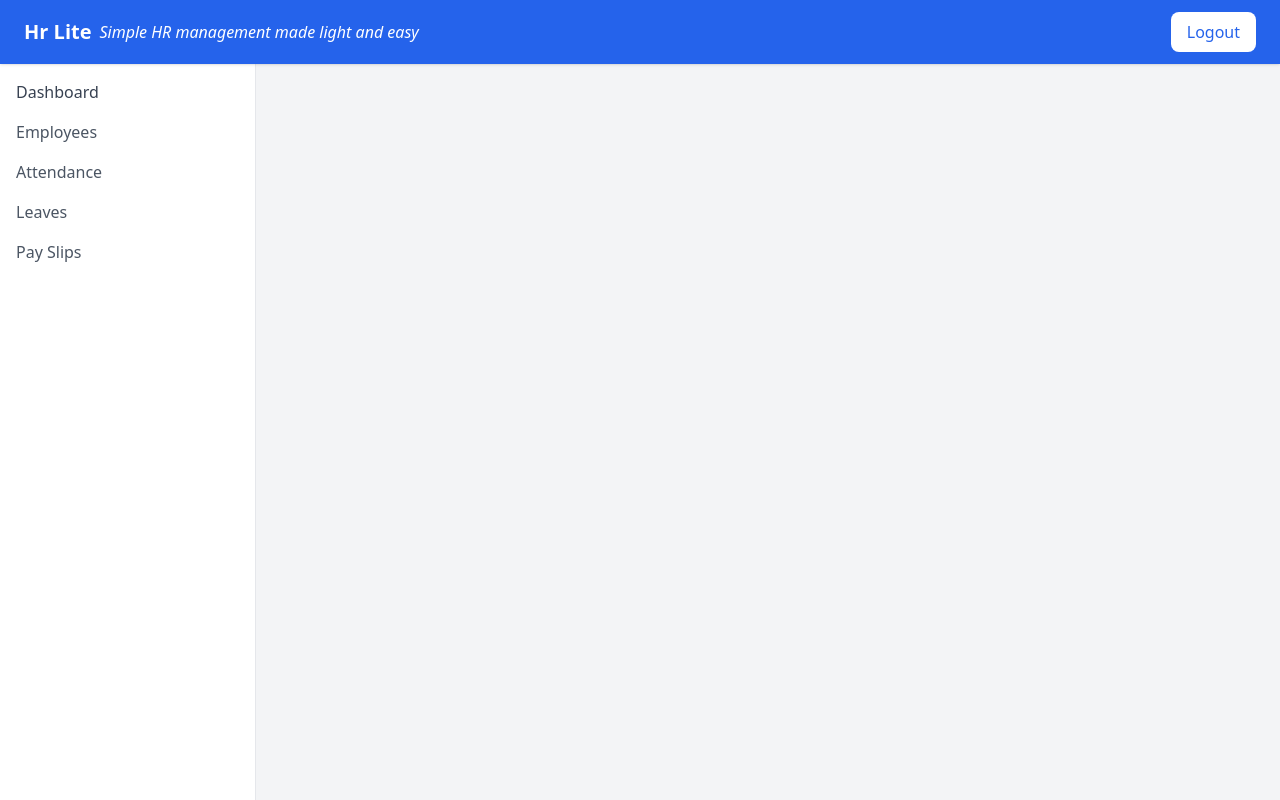
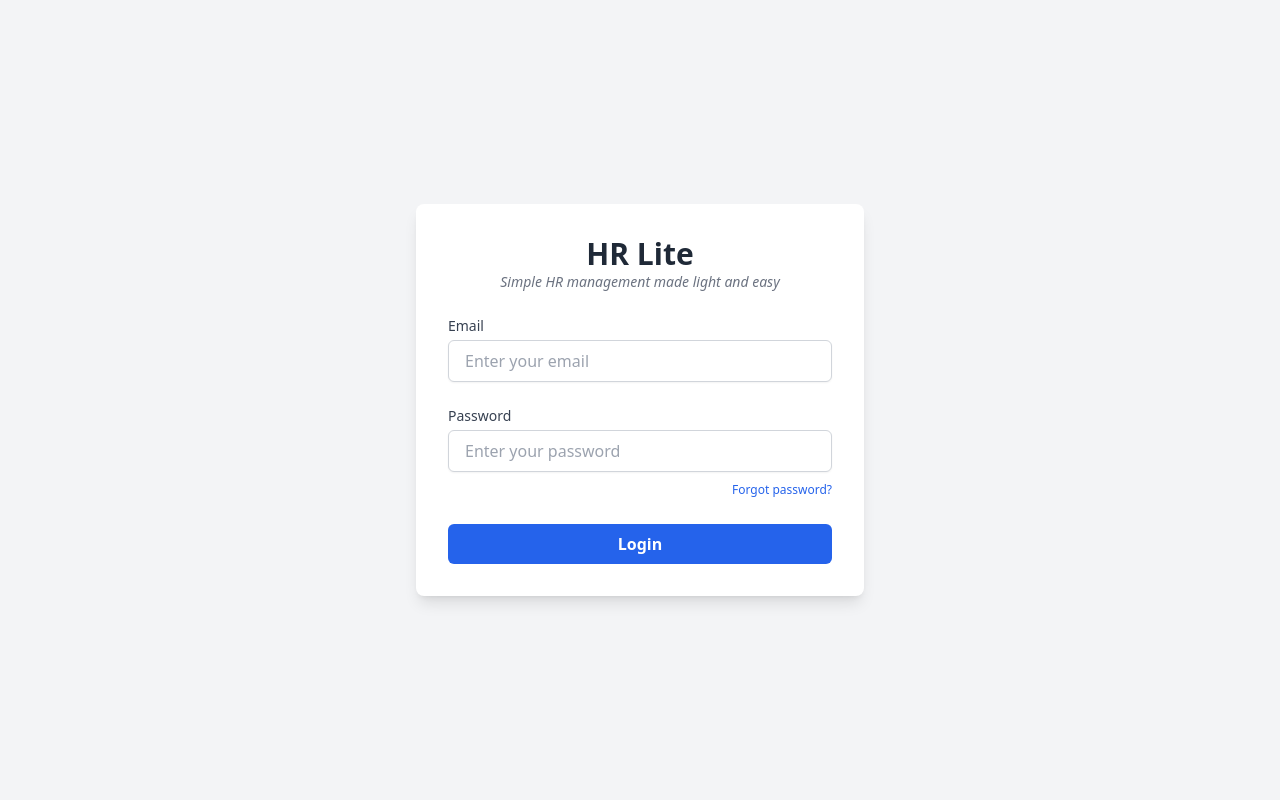
Before and after one commit to rkbart/hr-lite-react, a React (Create React App) app: page /login in a window 1280 px wide. Built offline with nearby package versions, Linux system fonts and the light colour scheme.

Commit message:
added login/logout

```diff
--- a/package.json
+++ b/package.json
@@ -7,7 +7,6 @@
     "@testing-library/jest-dom": "^6.6.3",
     "@testing-library/react": "^16.3.0",
     "@testing-library/user-event": "^13.5.0",
-    "daisyui": "^5.0.46",
     "react": "^19.1.0",
     "react-dom": "^19.1.0",
     "react-icons": "^5.5.0",
--- a/src/App.js
+++ b/src/App.js
@@ -1,34 +1,11 @@
 import './index.css';
-import Header from './components/header';
-import Sidebar from './components/sidebar';
-import Dashboard from './components/pages/dashboard';
-import Employees from './components/pages/employees';
-import Attendance from './components/pages/attendance';
-import Leaves from './components/pages/leaves';
-import Payslips from './components/pages/payslips';
-import { BrowserRouter as Router, Route, Routes } from 'react-router-dom';
+import { BrowserRouter as Router } from 'react-router-dom';
+import Layout from './layout';
 
 function App() {
   return (
     <Router>
-      <div className="h-screen overflow-hidden">
-        {/* Header */}
-        <Header />
-
-        {/* Sidebar */}
-        <div className="flex pt-16 h-full">
-          <Sidebar />
-          <main className="flex-1 bg-gray-100 p-4 overflow-y-auto">
-            <Routes>
-              <Route path="/" element={<Dashboard />} />
-              <Route path="/employees" element={<Employees />} />
-              <Route path="/attendance" element={<Attendance />} />
-              <Route path="/leaves" element={<Leaves />} />
-              <Route path="/payslips" element={<Payslips />} />
-            </Routes>
-          </main>
-        </div>
-      </div>
+      <Layout />
     </Router>
   );
 }
--- a/src/components/header.jsx
+++ b/src/components/header.jsx
@@ -1,4 +1,13 @@
+import { useNavigate } from "react-router-dom";
+
 function Header() {
+  const navigate = useNavigate();
+
+  const handleLogout = () => {
+    // localStorage.removeItem("token");
+    navigate("/login");
+  };
+
   return (
     <header className="fixed top-0 left-0 right-0 h-16 bg-blue-600 text-white flex items-center justify-between px-6 shadow z-50">
       <div className="flex items-center gap-2">
@@ -8,7 +17,10 @@ function Header() {
         </h2>
       </div>
       <div>
-        <button className="bg-white text-blue-600 px-4 py-2 rounded-lg">
+        <button
+          onClick={handleLogout}
+          className="bg-white text-blue-600 px-4 py-2 rounded-lg"
+        >
           Logout
         </button>
       </div>
--- a/src/components/pages/login.jsx
+++ b/src/components/pages/login.jsx
@@ -1,36 +1,56 @@
 function Login() {
   return (
-    <div className="min-h-screen flex items-center justify-center bg-base-200">
-      <div className="card w-96 bg-base-100 shadow-xl">
-        <div className="card-body">
-          <h2 className="text-center text-2xl font-bold mb-4">HR Lite Login</h2>
+    <div className="min-h-screen bg-gray-100 flex items-center justify-center font-sans">
+      <div className="w-full max-w-md bg-white rounded-lg shadow-lg p-8">
+        <div className="text-center mb-6">
+          <h2 className="text-3xl font-bold text-gray-800">HR Lite</h2>
+          <p className="text-sm italic text-gray-500">
+            Simple HR management made light and easy
+          </p>
+        </div>
 
-          <div className="form-control">
-            <label className="label">
-              <span className="label-text">Email</span>
+        <form className="space-y-6">
+          {/* Email Field */}
+          <div>
+            <label className="block text-sm font-medium text-gray-700 mb-1">
+              Email
             </label>
             <input
-              type="text"
+              type="email"
+              required
               placeholder="Enter your email"
-              className="input input-bordered"
+              className="w-full px-4 py-2 border border-gray-300 rounded-md shadow-sm focus:outline-none focus:ring-2 focus:ring-blue-500"
             />
           </div>
 
-          <div className="form-control mt-4">
-            <label className="label">
-              <span className="label-text">Password</span>
+          {/* Password Field */}
+          <div>
+            <label className="block text-sm font-medium text-gray-700 mb-1">
+              Password
             </label>
             <input
               type="password"
+              required
               placeholder="Enter your password"
-              className="input input-bordered"
+              className="w-full px-4 py-2 border border-gray-300 rounded-md shadow-sm focus:outline-none focus:ring-2 focus:ring-blue-500"
             />
+            <div className="text-right mt-1">
+              <a href="#" className="text-xs text-blue-600 hover:underline">
+                Forgot password?
+              </a>
+            </div>
           </div>
 
-          <div className="form-control mt-6">
-            <button className="btn btn-primary">Login</button>
+          {/* Submit Button */}
+          <div>
+            <button
+              type="submit"
+              className="w-full bg-blue-600 hover:bg-blue-700 text-white font-semibold py-2 px-4 rounded-md transition"
+            >
+              Login
+            </button>
           </div>
-        </div>
+        </form>
       </div>
     </div>
   );
--- /dev/null
+++ b/src/layout.jsx
@@ -0,0 +1,39 @@
+import { Routes, Route, useLocation } from "react-router-dom";
+import Header from "./components/header";
+import Sidebar from "./components/sidebar";
+import Login from "./components/pages/login";
+import Dashboard from "./components/pages/dashboard";
+import Employees from "./components/pages/employees";
+import Attendance from "./components/pages/attendance";
+import Leaves from "./components/pages/leaves";
+import Payslips from "./components/pages/payslips";
+
+function Layout() {
+  const location = useLocation();
+  const isLoginPage = location.pathname === "/login";
+
+  return (
+    <div className="h-screen overflow-hidden">
+      {!isLoginPage && <Header />}
+      <div className={`flex ${isLoginPage ? "pt-0" : "pt-16"} h-full`}>
+        {!isLoginPage && <Sidebar />}
+        <main
+          className={`flex-1 ${
+            isLoginPage ? "" : "bg-gray-100 p-4"
+          } overflow-y-auto`}
+        >
+          <Routes>
+            <Route path="/login" element={<Login />} />
+            <Route path="/" element={<Dashboard />} />
+            <Route path="/employees" element={<Employees />} />
+            <Route path="/attendance" element={<Attendance />} />
+            <Route path="/leaves" element={<Leaves />} />
+            <Route path="/payslips" element={<Payslips />} />
+          </Routes>
+        </main>
+      </div>
+    </div>
+  );
+}
+
+export default Layout;
--- a/tailwind.config.js
+++ b/tailwind.config.js
@@ -4,10 +4,5 @@ module.exports = {
   theme: {
     extend: {},
   },
-  plugins: [require("daisyui")], // ✅ Include DaisyUI as a plugin
-
-  // ✅ Optional: set default DaisyUI theme
-  daisyui: {
-    themes: ["winter"], // you can add more themes like ["winter", "dark", "cupcake"]
-  },
+  plugins: [],
 };
```
Also changed, not shown: 1 other file (tests, documents, lock files or other folders).
